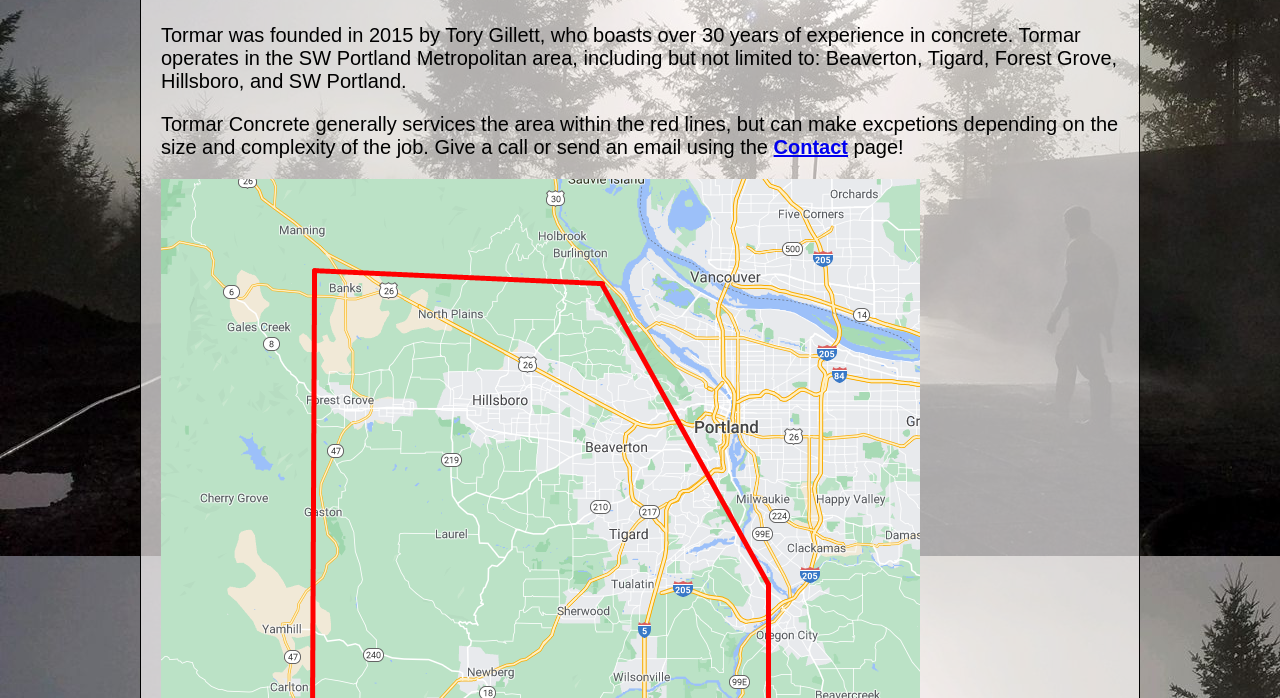
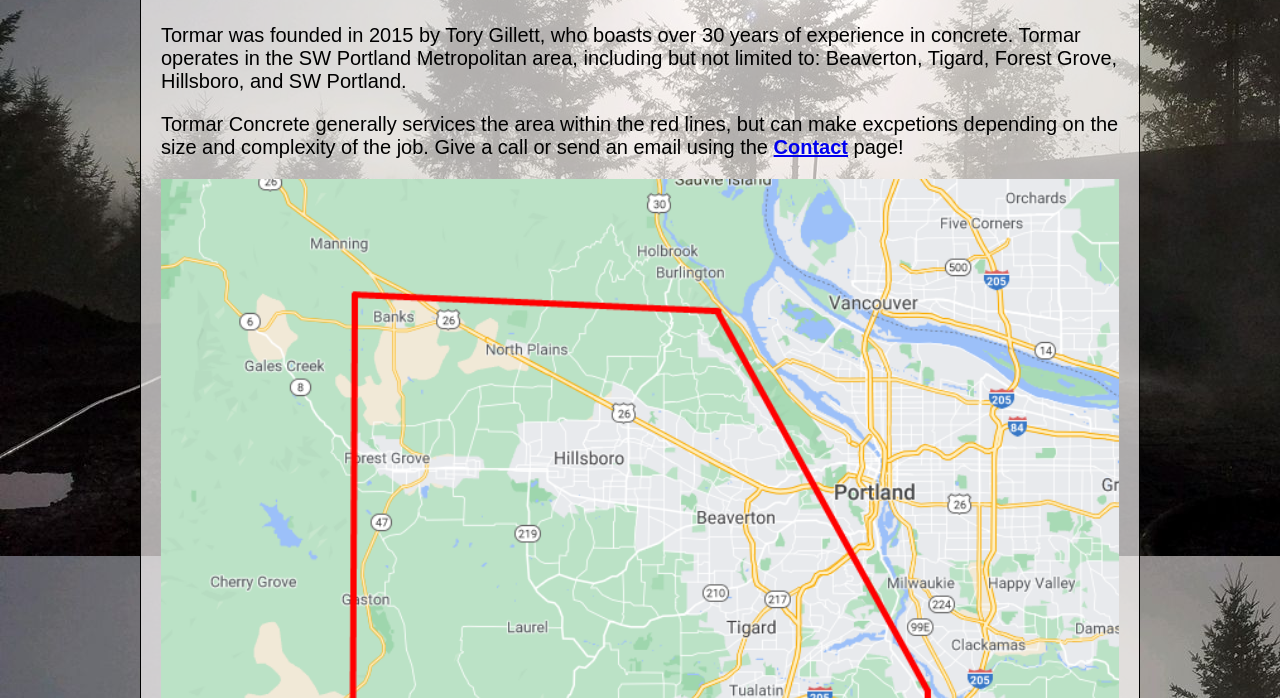
Before and after one commit to gillemic/tormar_html, a plain HTML site: page about.html in a window 1280 px wide. Shown: the part 254-952 px from the top of the page. Drawn offline with Linux system fonts and the light colour scheme.

Commit message:
small fixes

```diff
--- a/about.html
+++ b/about.html
@@ -31,7 +31,7 @@
             Tormar Concrete generally services the area within the red lines, but can make excpetions depending on the size and complexity of the job. Give a call
             or send an email using the <a href="/contact.html">Contact</a> page!
           </p>
-          <img src="img/service_area.png">
+          <img id="service-area" src="img/service_area.png">
         </div>
       </div>
     </div>
--- a/css/index.css
+++ b/css/index.css
@@ -89,6 +89,11 @@ form {
 
 .home img.right {
   float: right;
+}
+
+#service-area {
+  width: 100%;
+  height: auto;
 }
 
 #gallery-text {
```
Also changed, not shown: index.html (+1 -1 lines).
